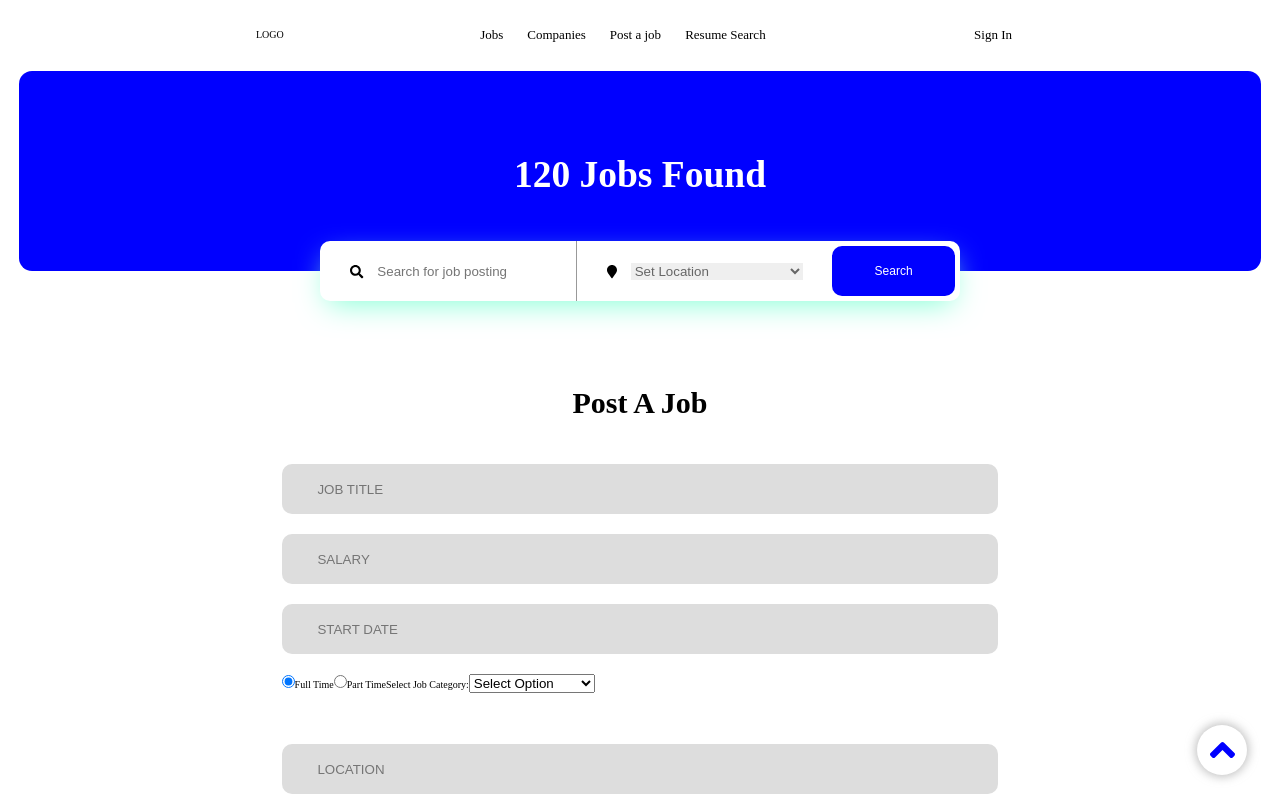
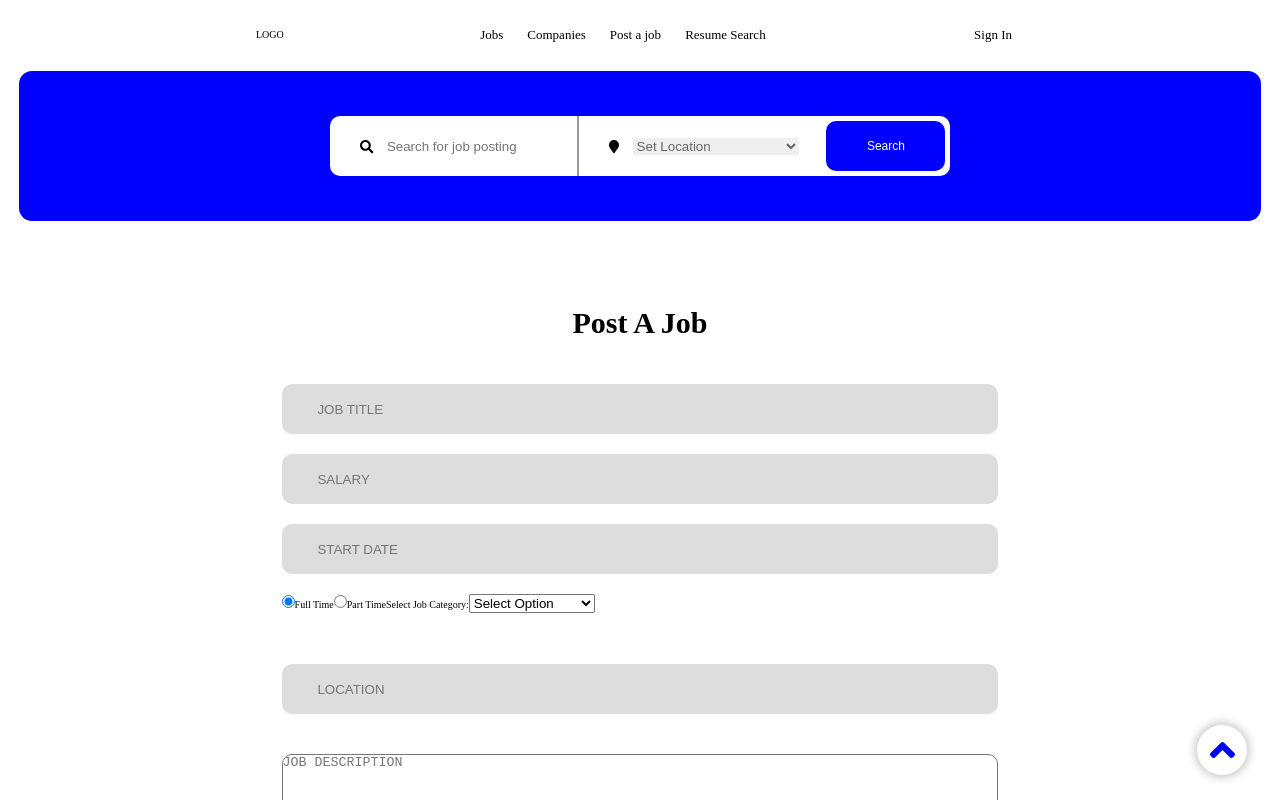
Before and after one commit to VektorTech/job-board, a Next.js app: page /PostJob/PostJob in a window 1280 px wide. Shown: the top 800 px of the page. Built offline with nearby package versions, Linux system fonts and the light colour scheme.

Commit message:
dynamic search banner

```diff
--- a/pages/PostJob/PostJob.jsx
+++ b/pages/PostJob/PostJob.jsx
@@ -12,6 +12,7 @@ import { InputText } from '../../src/components/Other/Input.style';
 import Heading from '../../src/components/Other/Heading.style';
 import Button from '../../src/components/Buttons/Button';
 import fetch from 'isomorphic-unfetch';
+import { Banner_2 } from '../../src/components/Banner/Banner';
 
 const formHandler = e => {
     e.preventDefault();
@@ -35,7 +36,8 @@ const formHandler = e => {
 }
 
 const PostJob = () => {
-    return (
+    return (<>
+        <Banner_2 />
         <PostJobContainer>
             <form name='post_job'>
             <Heading center size='lg' bottom="5rem">Post A Job</Heading>
@@ -76,7 +78,7 @@ const PostJob = () => {
             </InputContainer>
             </form>
         </PostJobContainer>
-    );
+    </>);
 }
 
 export default PostJob;
--- a/pages/Search/Search.jsx
+++ b/pages/Search/Search.jsx
@@ -13,6 +13,7 @@ import Heading from '../../src/components/Other/Heading.style';
 import fetch from 'isomorphic-unfetch';
 import { useEffect, useState } from 'react';
 import Link from 'next/link';
+import { Banner_1 } from '../../src/components/Banner/Banner';
 
 import Button from '../../src/components/Buttons/Button';
 
@@ -48,7 +49,8 @@ const SearchPage = () => {
 
     useEffect(formHandler, []);
 
-    return (
+    return ( <>
+    <Banner_1 found={state.length} />
     <SearchPageContainer>
         <SearchPageAside>
         <form name='refine'>
@@ -82,6 +84,6 @@ const SearchPage = () => {
         </SearchPageMain>
 
     </SearchPageContainer>
-    );
+    </>);
 }
 export default SearchPage;
--- a/pages/_app.js
+++ b/pages/_app.js
@@ -9,7 +9,6 @@ library.add(fas, fab);
 
 import SignModal from '../src/components/Modal/Sign/Sign.jsx';
 import Header from '../src/components/Header/Header';
-import { Banner_1, Banner_2 } from '../src/components/Banner/Banner';
 import Footer from '../src/components/Footer/Footer';
 
 import { useRouter } from 'next/router';
@@ -20,7 +19,6 @@ export default ({ Component, pageProps }) => {
         { useRouter().query['signin'] ? <SignModal show={true} init='login'></SignModal> : null }
         <Header />
         <br />
-        <Banner_1 />
         <Component {...pageProps} />
         <Footer />
         </>
--- a/src/components/Banner/Banner.jsx
+++ b/src/components/Banner/Banner.jsx
@@ -4,23 +4,23 @@ import {
     BannerContent2
 } from './Banner.style';
 
-import SeachBar from './SearchBar';
+import SearchBar from './SearchBar';
 
-export const Banner_1 = () => (
+export const Banner_1 = ({found}) => (
     <>
     <BannerWrapper>
         <BannerContent>
-            <h2>120 Jobs Found</h2>
+            <h2>{found} Jobs Found</h2>
         </BannerContent>
     </BannerWrapper>
-    <SeachBar half />
+    <SearchBar half />
     </>
 );
 
 export const Banner_2 = () => (
     <BannerWrapper thin>
         <BannerContent2>
-            <SeachBar />
+            <SearchBar />
         </BannerContent2>
     </BannerWrapper>
 );
--- a/src/components/Banner/Banner.style.jsx
+++ b/src/components/Banner/Banner.style.jsx
@@ -18,9 +18,5 @@ export const BannerContent = styled.div`
 `;
 
 export const BannerContent2 = styled.div`
-    width: 100%;
-    text-align: center;
     transform: translateY(75%);
-    color: white;
-    font-size: 2.5rem;
 `;
```
Also changed, not shown: pages/ViewJobs/ViewJob.jsx (+5 -2 lines), 1 other file (tests, documents, lock files or other folders).
